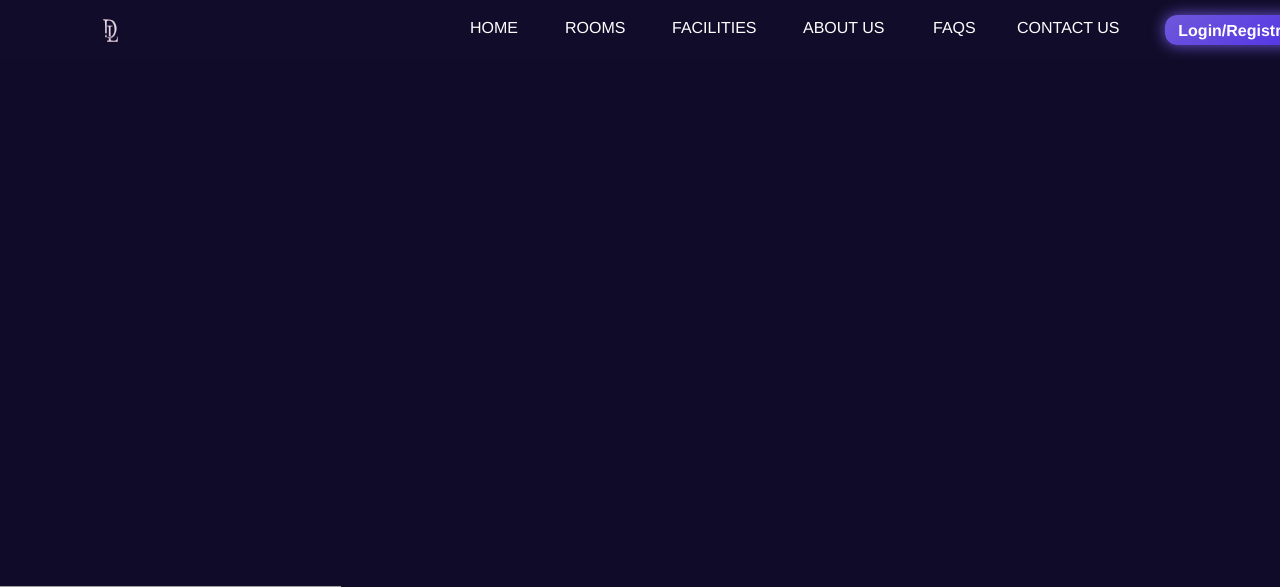
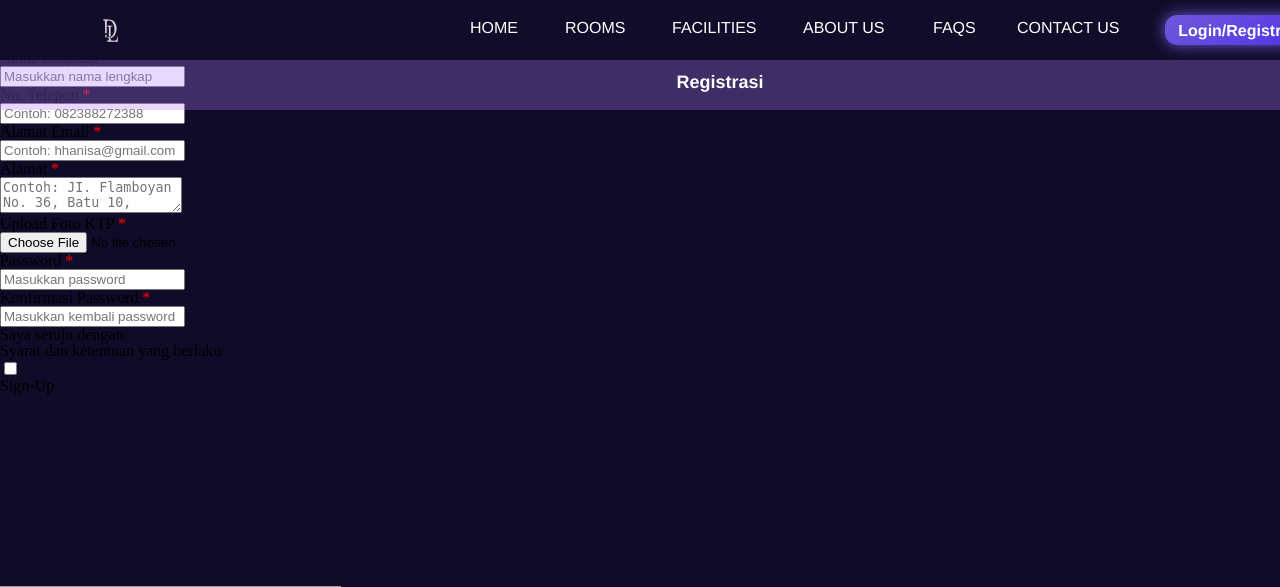
Before and after one commit to AanChan07/DelLuna, a PHP site: page /registrasi.php in a window 1280 px wide. Shown: the top 587 px of the page. Run offline with PHP 8.4, Linux system fonts and the light colour scheme; some libraries are stand-ins or nearby versions; grey boxes are pictures that could not be loaded.

Commit message:
Update registrasi.php

```diff
--- a/registrasi.php
+++ b/registrasi.php
@@ -15,13 +15,76 @@
         <div class="div">
             <?php include 'navbar.php'; ?>
 
+            <div class="atas">
+                <div class="text-nav">Registrasi</div>
+            </div>
 
+            <div class="box-regis">
+                <div class="rectangle-regis"></div>
+
+                <div class="regis-nama">
+                    <div class="text-regis">Nama Lengkap <span class="text-message-1">*</span></div>
+                    <input type="nama" placeholder="Masukkan nama lengkap" class="regis-field">
+                </div>
+
+                <div class="regis-nomor">
+                    <div class="text-regis">No. Telepon <span class="text-message-1">*</span></div>
+                    <input type="nomor" placeholder="Contoh: 082388272388" class="regis-field">
+                </div>
+
+                <div class="regis-email">
+                    <div class="text-regis">Alamat Email <span class="text-message-1">*</span></div>
+                    <input type="email" placeholder="Contoh: hhanisa@gmail.com" class="regis-field">
+                </div>
+
+                <div class="regis-alamat">
+                    <div class="text-regis">Alamat <span class="text-message-1">*</span></div>
+                    <textarea type="alamat" placeholder="Contoh: JI. Flamboyan No. 36, Batu 10, Kecamatan TanjungPinang"
+                        class="regis-alamat-field"></textarea>
+                </div>
+
+                <div class="regis-foto">
+                    <div class="text-regis">Upload Foto KTP <span class="text-message-1">*</span></div>
+                    <input type="file" name="foto_ktp" accept="image/*" class="regis-foto-field" required>
+                </div>
+
+                <div class="regis-pass">
+                    <div class="text-regis">Password <span class="text-message-1">*</span></div>
+                    <input type="password" placeholder="Masukkan password" class="regis-field">
+                </div>
+
+                <div class="regis-pass-k">
+                    <div class="text-regis">Konfirmasi Password <span class="text-message-1">*</span></div>
+                    <input type="password-k" placeholder="Masukkan kembali password" class="regis-field">
+                </div>
+
+                <div class="setuju-setuju">
+                    <div class="text-regis-1">Saya setuju dengan</div>
+                    <div class="text-regis-2">Syarat dan ketentuan yang berlaku</div>
+                    <input type="checkbox" name="setuju" required>
+                </div>
+
+                <div class="tombol-signup">
+                    <div class="text-tombol-regis" style="cursor: pointer;">Sign-Up</div>
+                </div>
+
+            </div>
 
 
             <?php include 'footer.php'; ?>
         </div>
     </div>
+<script>
+document.addEventListener("DOMContentLoaded", () => {
+    const registrasiBtn = document.querySelector(".text-tombol-regis");
 
+    // Fungsi tombol signup di popup
+    registrasiBtn.addEventListener("click", () => {
+      window.location.href = "index.php";
+    });
+});
+
+</script>
 
 </body>
 
```
